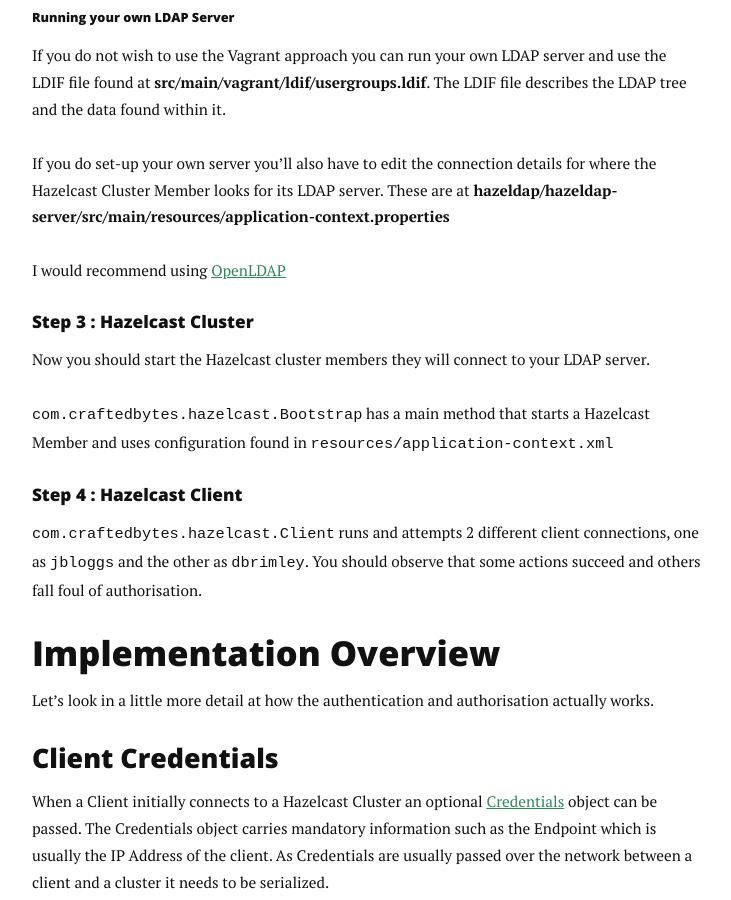
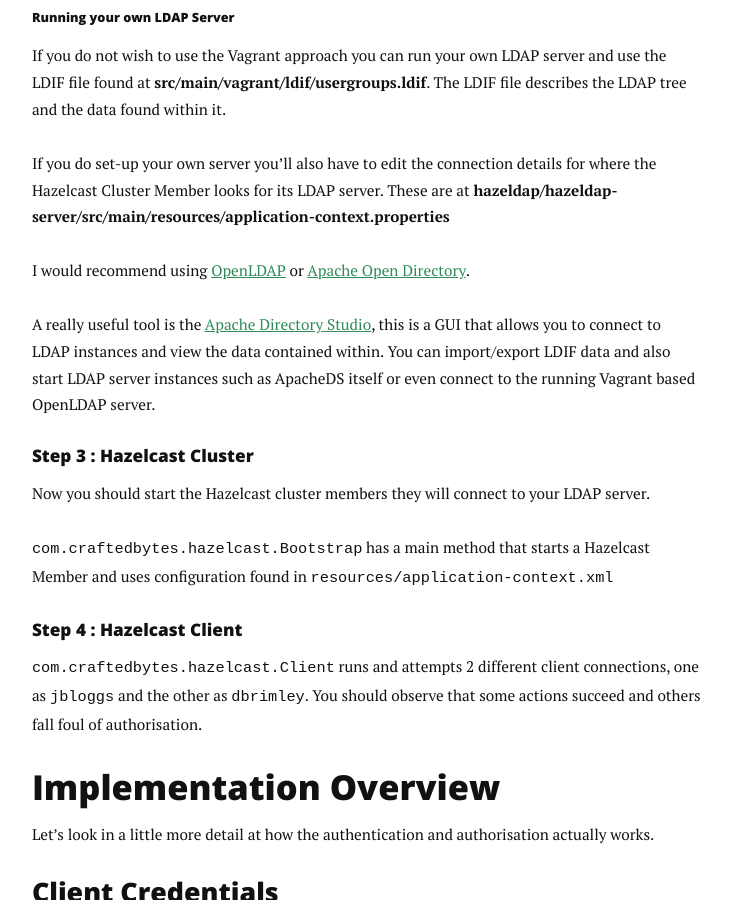
Before and after one commit to dbrimley/dbrimley.github.io, a Jekyll site: the page built from _posts/2015-12-16-hazelcast-ldap-security.md, in a window 1280 px wide and 900 px high, scrolled down 14314 px. Shown: the whole window, without its empty margins (273-1004 px from the left). Built offline with Jekyll 4.4.1, drawn with Linux system fonts in a browser that asks for light colours; nearby versions of some CDN libraries; Markdown is read by kramdown in place of the engine named in the settings.

Commit message:
More info on other LDAP servers

```diff
--- a/_posts/2015-12-16-hazelcast-ldap-security.md
+++ b/_posts/2015-12-16-hazelcast-ldap-security.md
@@ -457,7 +457,9 @@
 
 If you do set-up your own server you'll also have to edit the connection details for where the Hazelcast Cluster Member looks for its LDAP server.  These are at **hazeldap/hazeldap-server/src/main/resources/application-context.properties**
 
-I would recommend using [OpenLDAP](http://www.openldap.org/)
+I would recommend using [OpenLDAP](http://www.openldap.org/) or [Apache Open Directory](https://directory.apache.org/).
+
+A really useful tool is the [Apache Directory Studio](https://directory.apache.org/studio/), this is a GUI that allows you to connect to LDAP instances and view the data contained within.  You can import/export LDIF data and also start LDAP server instances such as ApacheDS itself or even connect to the running Vagrant based OpenLDAP server.
 
 #### Step 3 : Hazelcast Cluster
 
```
